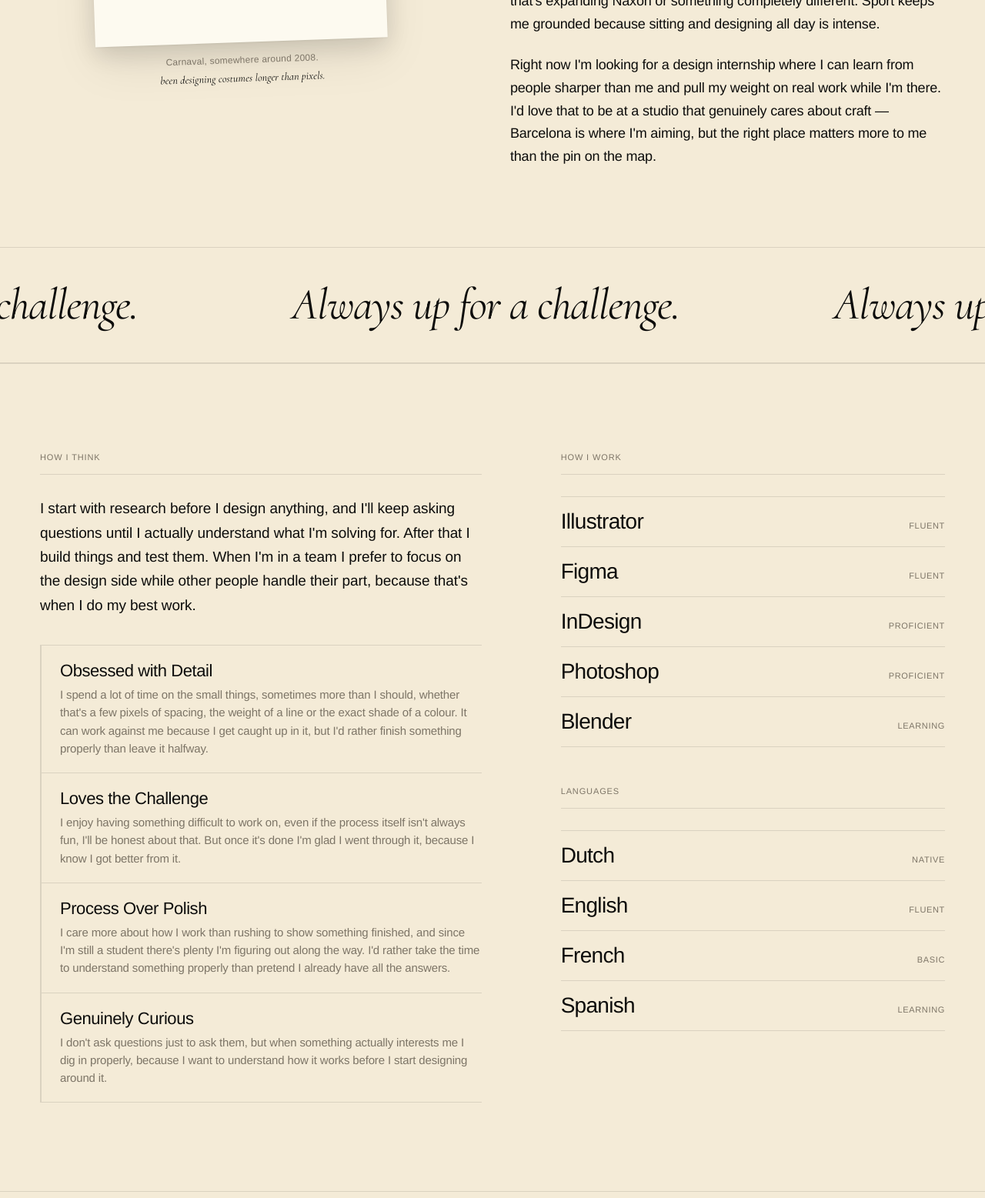
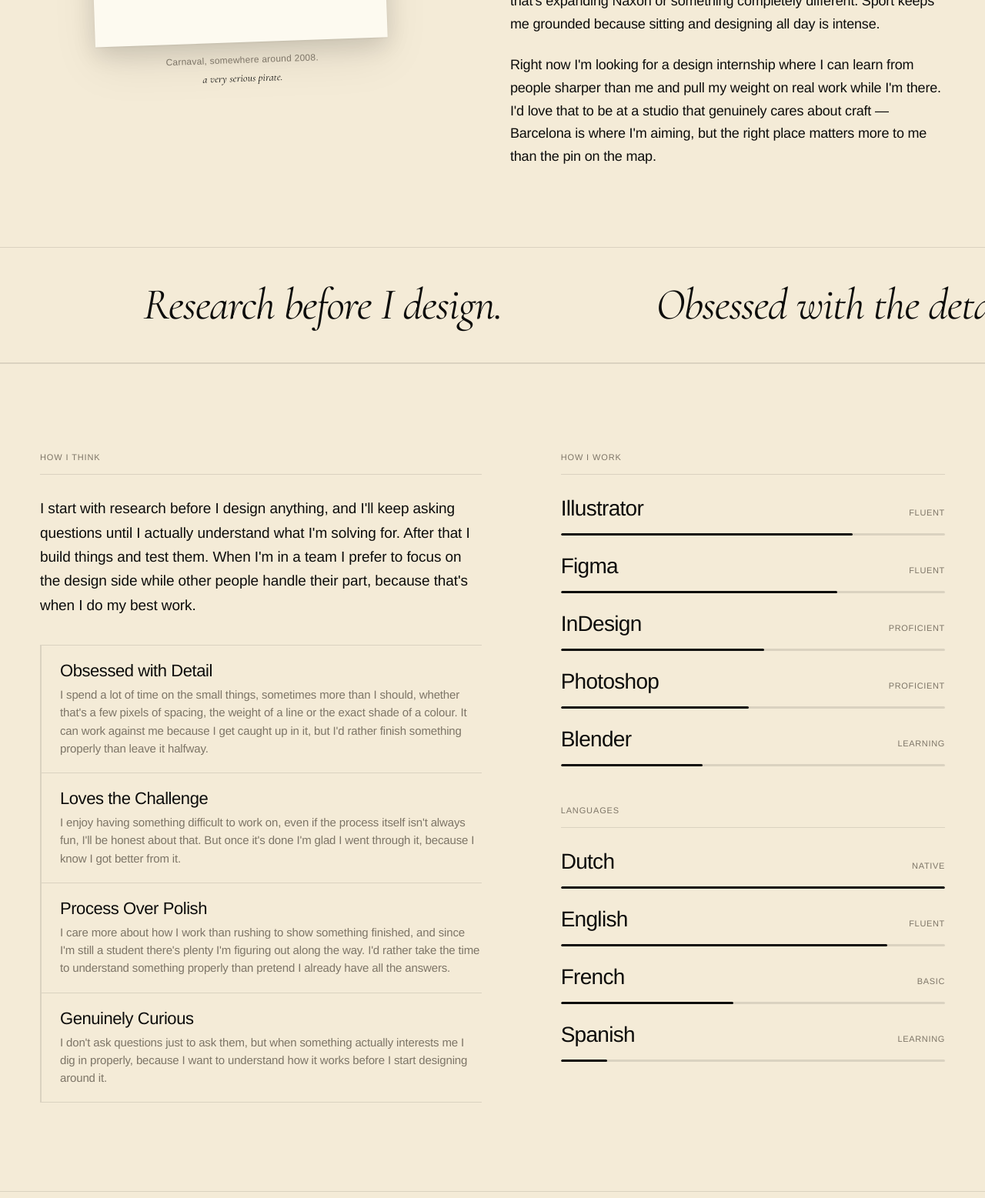
Before and after one commit to LouisMullers/LouisMullers.github.io, a plain HTML site: page about.html in a window 1280 px wide. Shown: the part 1263-2820 px from the top of the page at 77% size. Drawn offline with Linux system fonts and the light colour scheme; a web font is replaced by a local one.

Commit message:
Polish portfolio: bars, captions, footer copy

```diff
--- a/about.html
+++ b/about.html
@@ -67,7 +67,7 @@
           <div class="about-inline-portrait-frame">
             <img loading="lazy" decoding="async" src="assets/images/portrait-bio.jpg" alt="Louis as a kid in a pirate costume at carnival" class="about-inline-portrait-img">
           </div>
-          <figcaption class="about-inline-portrait-caption">Carnaval, somewhere around 2008. <em>been designing costumes longer than pixels.</em></figcaption>
+          <figcaption class="about-inline-portrait-caption">Carnaval, somewhere around 2008. <em>a very serious pirate.</em></figcaption>
         </figure>
       </div>
 
@@ -84,11 +84,15 @@
   <section class="about-marquee">
     <div class="marquee-track">
       <span class="marquee-text">Always up for a challenge.</span>
-      <span class="marquee-text">Always up for a challenge.</span>
-      <span class="marquee-text">Always up for a challenge.</span>
+      <span class="marquee-text">Research before I design.</span>
+      <span class="marquee-text">Obsessed with the details.</span>
+      <span class="marquee-text">Process over polish.</span>
+      <span class="marquee-text">Curious by default.</span>
       <span class="marquee-text" aria-hidden="true">Always up for a challenge.</span>
-      <span class="marquee-text" aria-hidden="true">Always up for a challenge.</span>
-      <span class="marquee-text" aria-hidden="true">Always up for a challenge.</span>
+      <span class="marquee-text" aria-hidden="true">Research before I design.</span>
+      <span class="marquee-text" aria-hidden="true">Obsessed with the details.</span>
+      <span class="marquee-text" aria-hidden="true">Process over polish.</span>
+      <span class="marquee-text" aria-hidden="true">Curious by default.</span>
     </div>
   </section>
 
@@ -139,28 +143,53 @@
           <ul class="skills-tool-list">
 
             <li class="skills-tool-item">
+              <div class="skills-tool-top">
                 <span class="skills-tool-name">Illustrator</span>
                 <span class="skills-tool-tag">Fluent</span>
+              </div>
+              <div class="skills-tool-bar">
+                <div class="skills-tool-fill" style="--fill: 76%"></div>
+              </div>
             </li>
 
             <li class="skills-tool-item">
+              <div class="skills-tool-top">
                 <span class="skills-tool-name">Figma</span>
                 <span class="skills-tool-tag">Fluent</span>
+              </div>
+              <div class="skills-tool-bar">
+                <div class="skills-tool-fill" style="--fill: 72%"></div>
+              </div>
             </li>
 
             <li class="skills-tool-item">
+              <div class="skills-tool-top">
                 <span class="skills-tool-name">InDesign</span>
                 <span class="skills-tool-tag">Proficient</span>
+              </div>
+              <div class="skills-tool-bar">
+                <div class="skills-tool-fill" style="--fill: 53%"></div>
+              </div>
             </li>
 
             <li class="skills-tool-item">
+              <div class="skills-tool-top">
                 <span class="skills-tool-name">Photoshop</span>
                 <span class="skills-tool-tag">Proficient</span>
+              </div>
+              <div class="skills-tool-bar">
+                <div class="skills-tool-fill" style="--fill: 49%"></div>
+              </div>
             </li>
 
             <li class="skills-tool-item">
+              <div class="skills-tool-top">
                 <span class="skills-tool-name">Blender</span>
                 <span class="skills-tool-tag">Learning</span>
+              </div>
+              <div class="skills-tool-bar">
+                <div class="skills-tool-fill" style="--fill: 37%"></div>
+              </div>
             </li>
 
           </ul>
@@ -174,23 +203,43 @@
           <ul class="skills-tool-list">
 
             <li class="skills-tool-item">
+              <div class="skills-tool-top">
                 <span class="skills-tool-name">Dutch</span>
                 <span class="skills-tool-tag">Native</span>
+              </div>
+              <div class="skills-tool-bar">
+                <div class="skills-tool-fill" style="--fill: 100%"></div>
+              </div>
             </li>
 
             <li class="skills-tool-item">
+              <div class="skills-tool-top">
                 <span class="skills-tool-name">English</span>
                 <span class="skills-tool-tag">Fluent</span>
+              </div>
+              <div class="skills-tool-bar">
+                <div class="skills-tool-fill" style="--fill: 85%"></div>
+              </div>
             </li>
 
             <li class="skills-tool-item">
+              <div class="skills-tool-top">
                 <span class="skills-tool-name">French</span>
                 <span class="skills-tool-tag">Basic</span>
+              </div>
+              <div class="skills-tool-bar">
+                <div class="skills-tool-fill" style="--fill: 45%"></div>
+              </div>
             </li>
 
             <li class="skills-tool-item">
+              <div class="skills-tool-top">
                 <span class="skills-tool-name">Spanish</span>
                 <span class="skills-tool-tag">Learning</span>
+              </div>
+              <div class="skills-tool-bar">
+                <div class="skills-tool-fill" style="--fill: 12%"></div>
+              </div>
             </li>
 
           </ul>
@@ -221,7 +270,7 @@
         <div class="footer-details">
           <span class="footer-status">
             <span class="status-dot" aria-hidden="true"></span>
-            Open to a 2026 design internship
+            Open to a 2026 internship
           </span>
           <p class="footer-tagline">Communication &amp; Multimedia Design student</p>
         </div>
@@ -242,5 +291,25 @@
 
   </footer>
 
+  <script>
+    (function () {
+      const skillsInner = document.querySelector('.about-skills-inner');
+      if (!skillsInner) return;
+      if (!('IntersectionObserver' in window)) {
+        skillsInner.classList.add('is-visible');
+        return;
+      }
+      const observer = new IntersectionObserver((entries) => {
+        entries.forEach(entry => {
+          if (entry.isIntersecting && !entry.target.hasAttribute('data-animated')) {
+            entry.target.classList.add('is-visible');
+            entry.target.setAttribute('data-animated', 'true');
+          }
+        });
+      }, { threshold: 0.2 });
+      observer.observe(skillsInner);
+    })();
+  </script>
+
 </body>
 </html>
--- a/style.css
+++ b/style.css
@@ -1221,20 +1221,19 @@ a {
   list-style: none;
   display: flex;
   flex-direction: column;
-  gap: 0;
+  gap: clamp(20px, 3vh, 32px);
 }
 
 .skills-tool-item {
+  display: flex;
+  flex-direction: column;
+  gap: 8px;
+}
+
+.skills-tool-top {
   display: flex;
   justify-content: space-between;
   align-items: baseline;
-  gap: 16px;
-  padding: clamp(14px, 2vh, 20px) 0;
-  border-bottom: 1px solid var(--border);
-}
-
-.skills-tool-item:first-child {
-  border-top: 1px solid var(--border);
 }
 
 .skills-tool-name {
@@ -1251,7 +1250,50 @@ a {
   letter-spacing: 0.06em;
   text-transform: uppercase;
   color: var(--muted);
-  white-space: nowrap;
+}
+
+.skills-tool-bar {
+  height: 3px;
+  background: var(--border);
+  position: relative;
+  overflow: hidden;
+  border-radius: 1.5px;
+  margin-top: 8px;
+}
+
+.skills-tool-fill {
+  position: absolute;
+  left: 0;
+  top: 0;
+  height: 100%;
+  width: 0;
+  background: var(--fg);
+  border-radius: 1.5px;
+  transition: width 1.4s cubic-bezier(0.25, 0.46, 0.45, 0.94);
+}
+
+.skills-tool-item:nth-child(1) .skills-tool-fill {
+  transition-delay: 0s;
+}
+
+.skills-tool-item:nth-child(2) .skills-tool-fill {
+  transition-delay: 0.1s;
+}
+
+.skills-tool-item:nth-child(3) .skills-tool-fill {
+  transition-delay: 0.2s;
+}
+
+.skills-tool-item:nth-child(4) .skills-tool-fill {
+  transition-delay: 0.3s;
+}
+
+.skills-tool-item:nth-child(5) .skills-tool-fill {
+  transition-delay: 0.4s;
+}
+
+.about-skills-inner.is-visible .skills-tool-fill {
+  width: var(--fill);
 }
 
 
@@ -1419,6 +1461,53 @@ a {
 }
 
 
+/* editorial ritme — gevarieerde plaatsing i.p.v. gelijke grids */
+
+/* meer lucht tussen opeenvolgende galerijen */
+.project-gallery {
+  padding-top: clamp(40px, 7vw, 96px);
+}
+
+/* twee beelden: asymmetrisch én verspringend (magazine-stagger) */
+.project-web--duo {
+  grid-template-columns: 1.4fr 1fr;
+  align-items: start;
+  gap: clamp(28px, 4vw, 72px);
+}
+
+.project-web--duo .project-web-item:nth-child(2) {
+  margin-top: clamp(48px, 9vw, 120px);
+}
+
+/* drie beelden: middelste laten zakken voor ritme */
+.project-web--trio .project-web-item:nth-child(2),
+.project-web--trio-natural .project-web-item:nth-child(2) {
+  margin-top: clamp(32px, 6vw, 80px);
+}
+
+/* zachte hover-lift, consistent met de brand-cards */
+.project-web-item img {
+  transition: transform 0.5s cubic-bezier(0.2, 0.7, 0.2, 1),
+              box-shadow 0.5s ease;
+}
+
+.project-web-item img:hover {
+  transform: translateY(-6px);
+  box-shadow:
+    0 2px 6px rgba(12, 12, 11, 0.08),
+    0 24px 60px rgba(12, 12, 11, 0.16);
+}
+
+@media (prefers-reduced-motion: reduce) {
+  .project-web-item img {
+    transition: none;
+  }
+  .project-web-item img:hover {
+    transform: none;
+  }
+}
+
+
 /* responsive */
 
 
@@ -1500,12 +1589,19 @@ a {
   }
 
   .project-web,
+  .project-web--duo,
   .project-web--trio,
   .project-web--trio-natural,
   .project-web--quad {
     grid-template-columns: 1fr;
   }
 
+  .project-web--duo .project-web-item:nth-child(2),
+  .project-web--trio .project-web-item:nth-child(2),
+  .project-web--trio-natural .project-web-item:nth-child(2) {
+    margin-top: 0;
+  }
+
   .project-brand {
     padding: clamp(56px, 9vh, 96px) var(--pad);
   }
```
Also changed, not shown: index.html (+1 -1 lines), project-01.html (+2 -2 lines), project-02.html (+3 -3 lines), project-03.html (+2 -2 lines), project-04.html (+1 -1 lines). Lines whose indentation alone changed are shown as unchanged.
